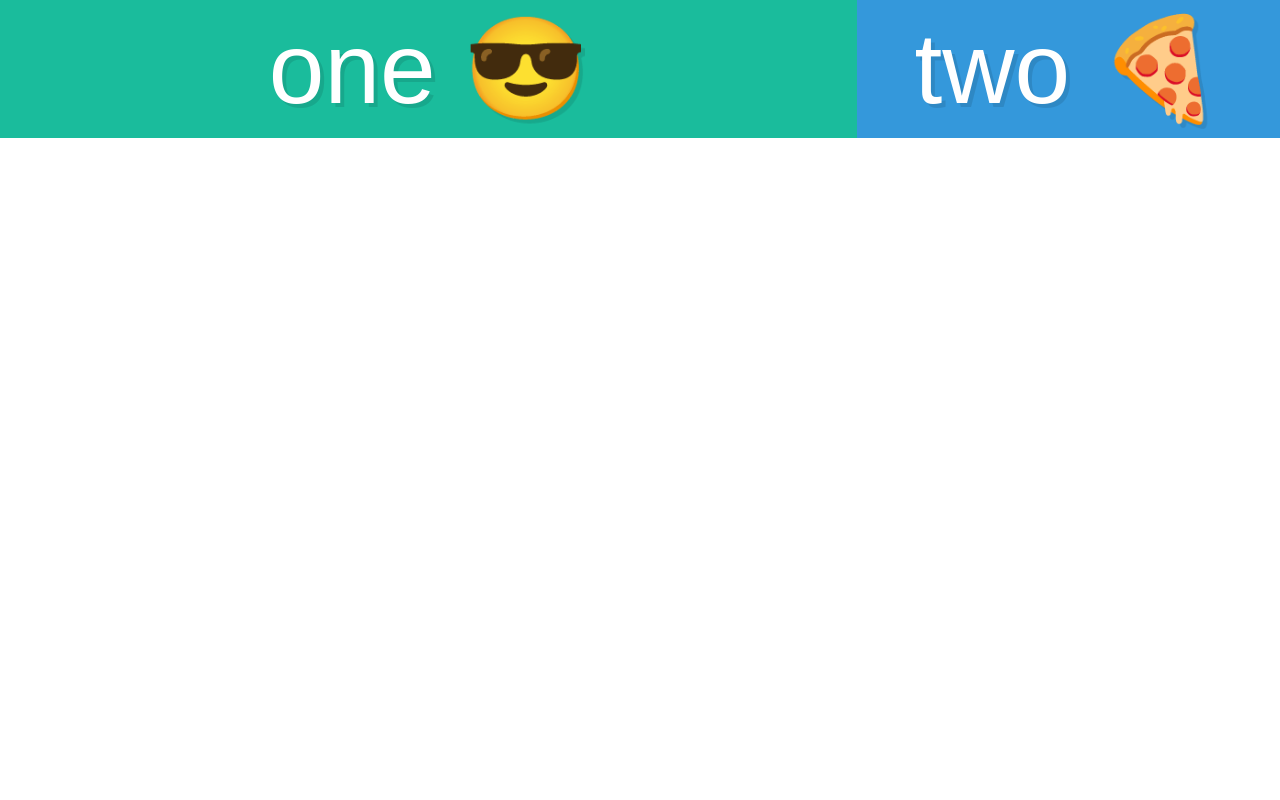
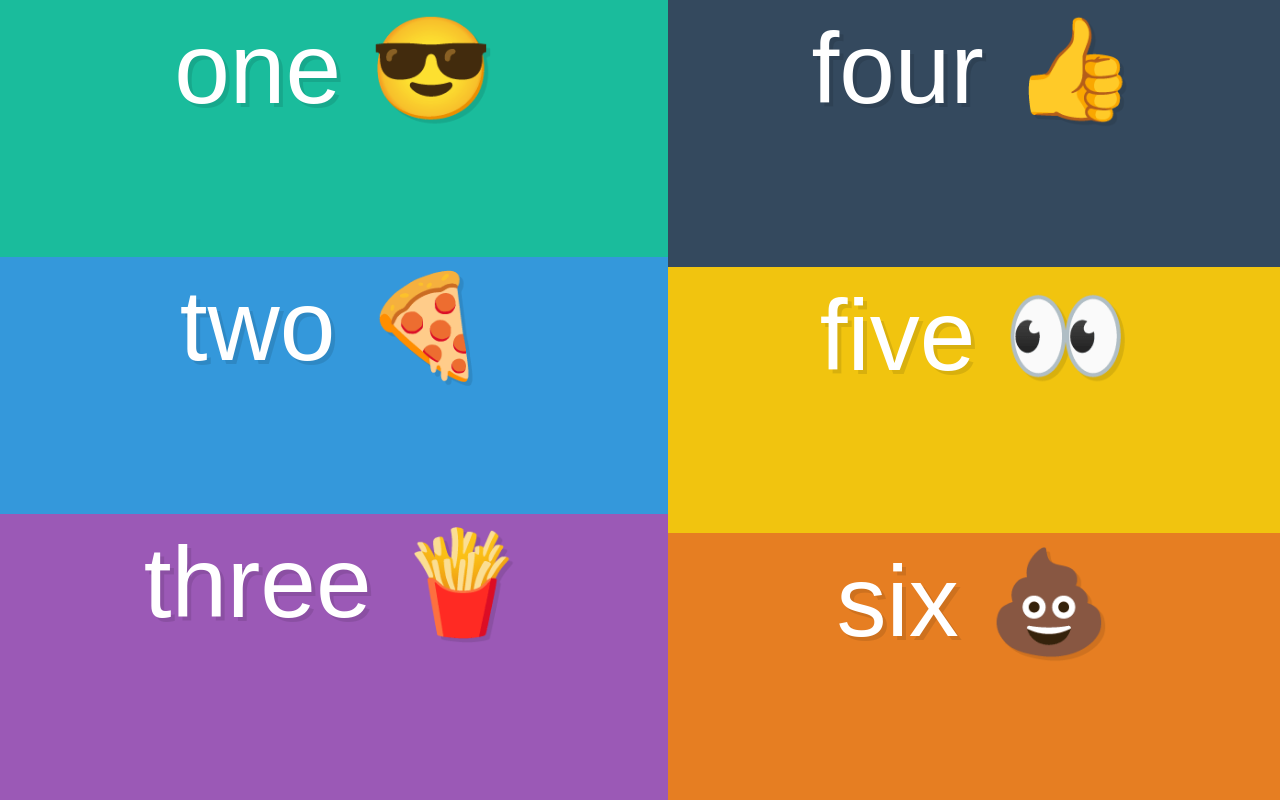
Before and after one commit to austriker27/new-school-css, a plain HTML site: page flexbox/index.html in a window 1280 px wide. Drawn offline with Linux system fonts and the light colour scheme.

Commit message:
flex basis and wrapping

```diff
--- a/flexbox/index.html
+++ b/flexbox/index.html
@@ -12,10 +12,10 @@
     <div class="container">
       <div class="box box1">one 😎</div>
       <div class="box box2">two 🍕</div>
-      <!-- <div class="box box3">three 🍟</div>
+      <div class="box box3">three 🍟</div>
       <div class="box box4">four 👍</div>
       <div class="box box5">five 👀</div>
-      <div class="box box6">six 💩</div> -->
+      <div class="box box6">six 💩</div>
     </div>
 
 </body>
--- a/flexbox/style.css
+++ b/flexbox/style.css
@@ -29,19 +29,18 @@ input[type=reset],input[type=submit]{-webkit-appearance:button;cursor:pointer;}b
 /* setup flexbox below */
 .container {
   display: flex;
+  flex-wrap: wrap;
   /* height: 100vh;
   align-items: flex-start; */
+  flex-direction: column;
+  height: 100vh;
 }
 
-.box1 {
-  /* flex-basis: 400px;
-  flex-grow: 20;
-  flex-shrink: 10; */
-  flex: 20 5 400px;
+.box {
+  flex-basis: 250px;
+  flex-grow: 1;
 }
 
-.box2 {
-  /* flex-basis: 400px;
-  flex-grow: 1; */
-  flex: 1 1 400px;
+.box3 {
+  flex-grow: 5;
 }
```
